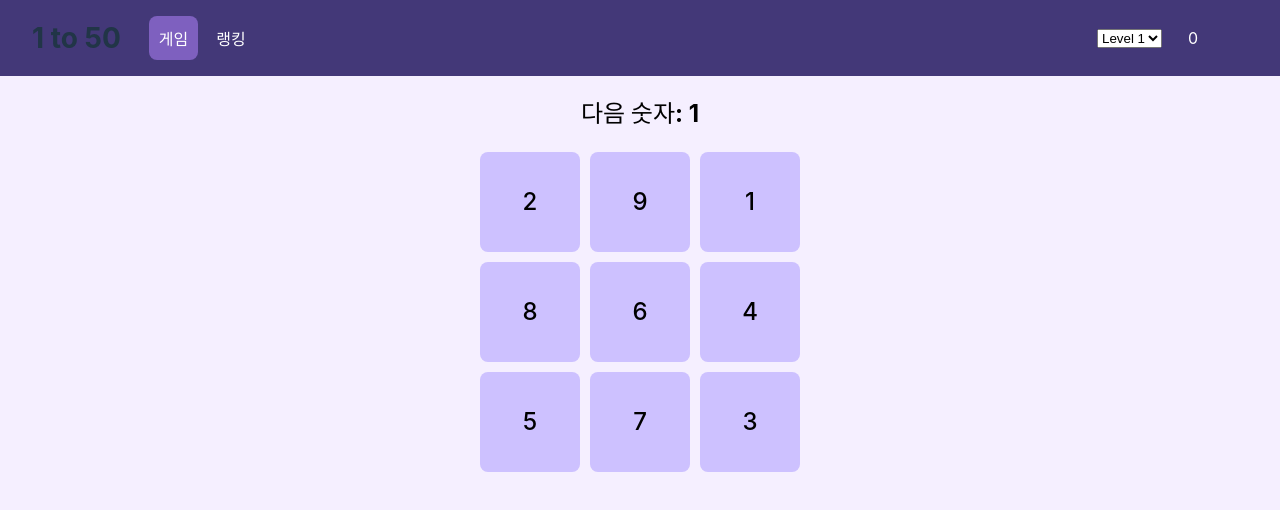
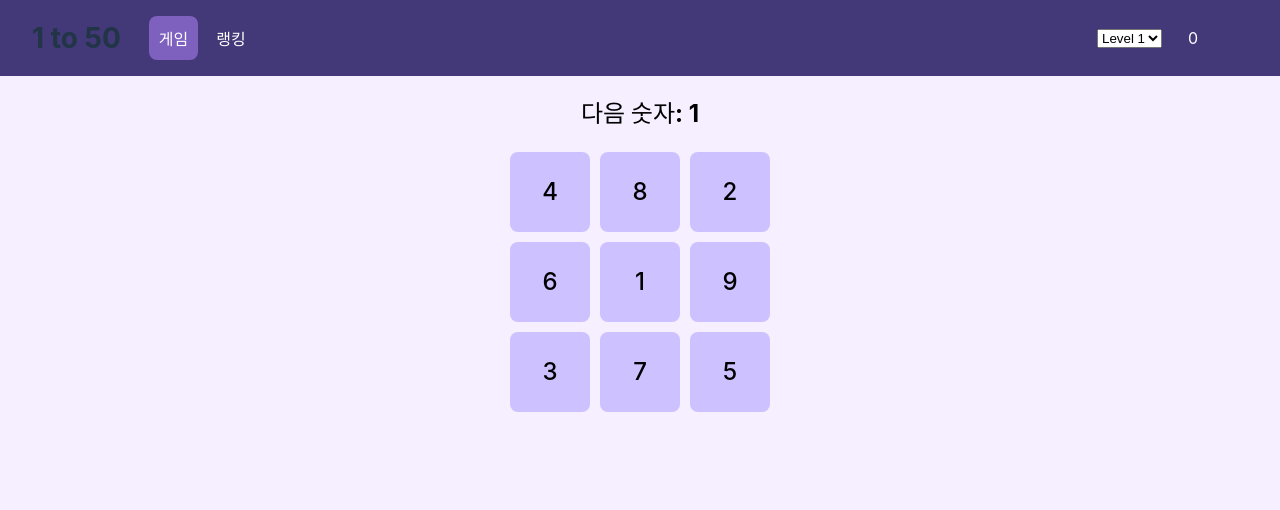
Before and after one commit to AND-SOPT-WEB/YoungKyungBae, a React (Vite) app in the folder week3/homework/: page / in a window 1280 px wide. Shown: the top 510 px of the page. Built offline with nearby package versions, Linux system fonts and the light colour scheme.

Commit message:
feat: (심화) 게임 레벨 변경 구현

```diff
--- a/week3/homework/src/App.css
+++ b/week3/homework/src/App.css
@@ -6,8 +6,8 @@
   margin: 0;
   padding: 0;
   width: 100%;
+  height: 100%;
   text-align: center;
-  height: 100%;
   position: absolute;
   background-color: #F5EFFF;
 }
--- a/week3/homework/src/App.jsx
+++ b/week3/homework/src/App.jsx
@@ -1,4 +1,4 @@
-import React, { useState } from 'react'
+import React, { useState, useEffect } from 'react'
 import './App.css'
 import Header from './components/Header';
 import Game from './components/Game';
@@ -8,27 +8,54 @@ import Ranking from './components/Ranking';
 const App = () => {
   const [view, setView] = useState('game');
   const [nextNumber, setNextNumber] = useState(1);
-  const [currentSet, setCurrentSet] = useState([1, 2, 3, 4, 5, 6, 7, 8, 9]);
+  const [currentSet, setCurrentSet] = useState(Array.from({ length: 9 }, (_, i) => i + 1));
   const [timer, setTimer] = useState(0);
   const [isTimerRunning, setIsTimerRunning] = useState(false);
+  const [level, setLevel] = useState('level1');
 
-  const resetGame = () => {
+  const resetGame = (currentLevel) => {
     setIsTimerRunning(false);
     setTimer(0);
-    setCurrentSet([1, 2, 3, 4, 5, 6, 7, 8, 9]);
+    // setCurrentSet([1, 2, 3, 4, 5, 6, 7, 8, 9]);
     setNextNumber(1);
+    switch (currentLevel) {
+      case 'level1':
+        setCurrentSet(Array.from({ length: 9 }, (_, i) => i + 1));
+        console.log(currentSet);
+        break;
+      case 'level2':
+        setCurrentSet(Array.from({ length: 16 }, (_, i) => i + 1));
+        console.log(currentSet);
+        break;
+      case 'level3':
+        setCurrentSet(Array.from({ length: 25 }, (_, i) => i + 1));
+        console.log(currentSet);
+        break;
+      default:
+        break;
+    }
   };
+
+
+  // resetGame을 할 때 변경된 level을 반영하기 위함
+  useEffect(() => {
+    resetGame(level);
+  }, [level]);
+
+  // useEffect(() => {
+  //   console.log("Updated currentSet:", currentSet);
+  // }, [currentSet]);
 
   return (
     <>
-      <Header setView={setView} view={view} timer={timer} resetGame={resetGame} />
+      <Header setView={setView} view={view} timer={timer} resetGame={resetGame} setLevel={setLevel} />
       {view === 'game' && (
         <Game
           nextNumber={nextNumber} setNextNumber={setNextNumber}
           currentSet={currentSet} setCurrentSet={setCurrentSet}
           timer={timer} setTimer={setTimer}
           isTimerRunning={isTimerRunning} setIsTimerRunning={setIsTimerRunning}
-          resetGame={resetGame}
+          resetGame={resetGame} level={level}
         />
       )}
       {view === 'ranking' && <Ranking />}
--- a/week3/homework/src/components/Game.jsx
+++ b/week3/homework/src/components/Game.jsx
@@ -2,7 +2,7 @@ import React from 'react'
 import styled from "@emotion/styled";
 import { useState, useEffect } from 'react';
 
-const Game = ({nextNumber, setNextNumber, currentSet, setCurrentSet, timer, setTimer, isTimerRunning, setIsTimerRunning, resetGame}) => {
+const Game = ({nextNumber, setNextNumber, currentSet, setCurrentSet, timer, setTimer, isTimerRunning, setIsTimerRunning, resetGame, level}) => {
     const [numbers, setNumbers] = useState([]);
     const [gameData, setGameData] = useState(JSON.parse(localStorage.getItem("gameData")) ?? []);
 
@@ -10,6 +10,7 @@ const Game = ({nextNumber, setNextNumber, currentSet, setCurrentSet, timer, setT
         setNumbers(randomNumbers(currentSet));
     }, [currentSet]);
 
+    // 타이머
     useEffect(() => {
         let interval = null;
 
@@ -42,30 +43,54 @@ const Game = ({nextNumber, setNextNumber, currentSet, setCurrentSet, timer, setT
             const newNumbers = [...numbers];
             const index = newNumbers.indexOf(num);
 
+            switch (level) {
+                case 'level1':
                     if(nextNumber <= 9) {
                         newNumbers[index] = getNextNumber(10, 18);
                     } else if(nextNumber <= 18) {
                         newNumbers[index] = null;
                     }
 
-            if(num === 18) {
+                    if(num === 18) endGame();
+                    break;
+                case 'level2':
+                    if(nextNumber <= 16) {
+                        newNumbers[index] = getNextNumber(17, 32);
+                    } else if(nextNumber <= 32) {
+                        newNumbers[index] = null;
+                    }
+
+                    if(num === 32) endGame();
+                    break;
+                case 'level3':
+                    if(nextNumber <= 25) {
+                        newNumbers[index] = getNextNumber(26, 50);
+                    } else if(nextNumber <= 50) {
+                        newNumbers[index] = null;
+                    }
+
+                    if(num === 50) endGame();
+                    break;
+                default:
+                    break;
+            }
+
+            setNumbers(newNumbers);
+        }
+
+    };
+
+    const endGame = () => {
         alert(`게임 끝!! 기록: ${timer.toFixed(2)} 초`);
-
         const gameRecord = {
             timestamp: new Date().toLocaleString(),
-                    level: "level 1",
+            level: level,
             playTime: timer.toFixed(2) + "초"
         };
         const updatedGameData = [...gameData, gameRecord];
         setGameData(updatedGameData);
         localStorage.setItem('gameData', JSON.stringify(updatedGameData));
-
         resetGame();
-            }
-
-            setNumbers(newNumbers);
-        }
-
     };
 
     const getNextNumber = (start, end) => {
@@ -74,13 +99,16 @@ const Game = ({nextNumber, setNextNumber, currentSet, setCurrentSet, timer, setT
         return randomNumbers(availableNumbers)[0];
     };
 
+    // 그리드 크기 설정
+    const gridSize = level === 'level1' ? 3 : level === 'level2' ? 4 : 5;
+
     return (
         <GameBoard>
             <h2>다음 숫자: {nextNumber}</h2>
-            <GameButtonPlace>
+            <GameButtonPlace gridSize={gridSize}>
                 {numbers.map((num, index) => (
                     num !== null ? (
-                        <GameButton key={index} onClick={() => numberClick(num)} style={{ backgroundColor: num <= 9 ? '#CDC1FF' : '#A594F9' }}>
+                        <GameButton key={index} onClick={() => numberClick(num)} level={level} num={num}>
                             {num}
                         </GameButton>
                     ) : (
@@ -105,16 +133,27 @@ const GameBoard = styled.main`
 
 const GameButtonPlace = styled.section`
     display: grid;
-    grid-template-columns: 1fr 1fr 1fr;
-    grid-template-rows: 1fr 1fr 1fr;
+    grid-template-columns: repeat(${props => props.gridSize}, 1fr);
+    grid-template-rows: repeat(${props => props.gridSize}, 1fr);
     place-items: center;
     gap: 10px;
 `
 
 const GameButton = styled.button`
-    width: 100px;
-    height: 100px;
+    width: 5rem;
+    height: 5rem;
     font-size: 1.5em;
+    background-color: ${({ level, num }) => {
+        if (level === 'level1') {
+            return num <= 9 ? '#CDC1FF' : '#A594F9';
+        } else if (level === 'level2') {
+            return num <= 16 ? '#CDC1FF' : '#A594F9';
+        } else if (level === 'level3') {
+            return num <= 25 ? '#CDC1FF' : '#A594F9';
+        } else {
+            return '#CDC1FF';
+        }
+    }};
 `
 
 const EmptyButton = styled.div`
--- a/week3/homework/src/components/Header.jsx
+++ b/week3/homework/src/components/Header.jsx
@@ -1,7 +1,14 @@
 import React from 'react'
 import styled from "@emotion/styled";
 
-const Header = ({view, setView, timer, resetGame}) => {
+const Header = ({view, setView, timer, resetGame, setLevel}) => {
+
+    const levelChange = (event) => {
+        setLevel(event.target.value);
+        console.log(event.target.value);
+        resetGame();
+    };
+
     return (
         <HeaderContainer>
             <Name>1 to 50</Name>
@@ -12,12 +19,12 @@ const Header = ({view, setView, timer, resetGame}) => {
 
             {view === 'game' && (
                 <RightContainer>
-                <select className="level" onChange={resetGame}>
-                    <option value="level1">Level 1</option>
-                    <option value="level2">Level 2</option>
-                    <option value="level3">Level 3</option>
-                </select>
-                <Timer>{timer}</Timer>
+                    <select className="level" onChange={levelChange}>
+                        <option value="level1">Level 1</option>
+                        <option value="level2">Level 2</option>
+                        <option value="level3">Level 3</option>
+                    </select>
+                    <Timer>{timer}</Timer>
                 </RightContainer>
             )}
         </HeaderContainer>
```
Lines whose indentation alone changed are shown as unchanged.
